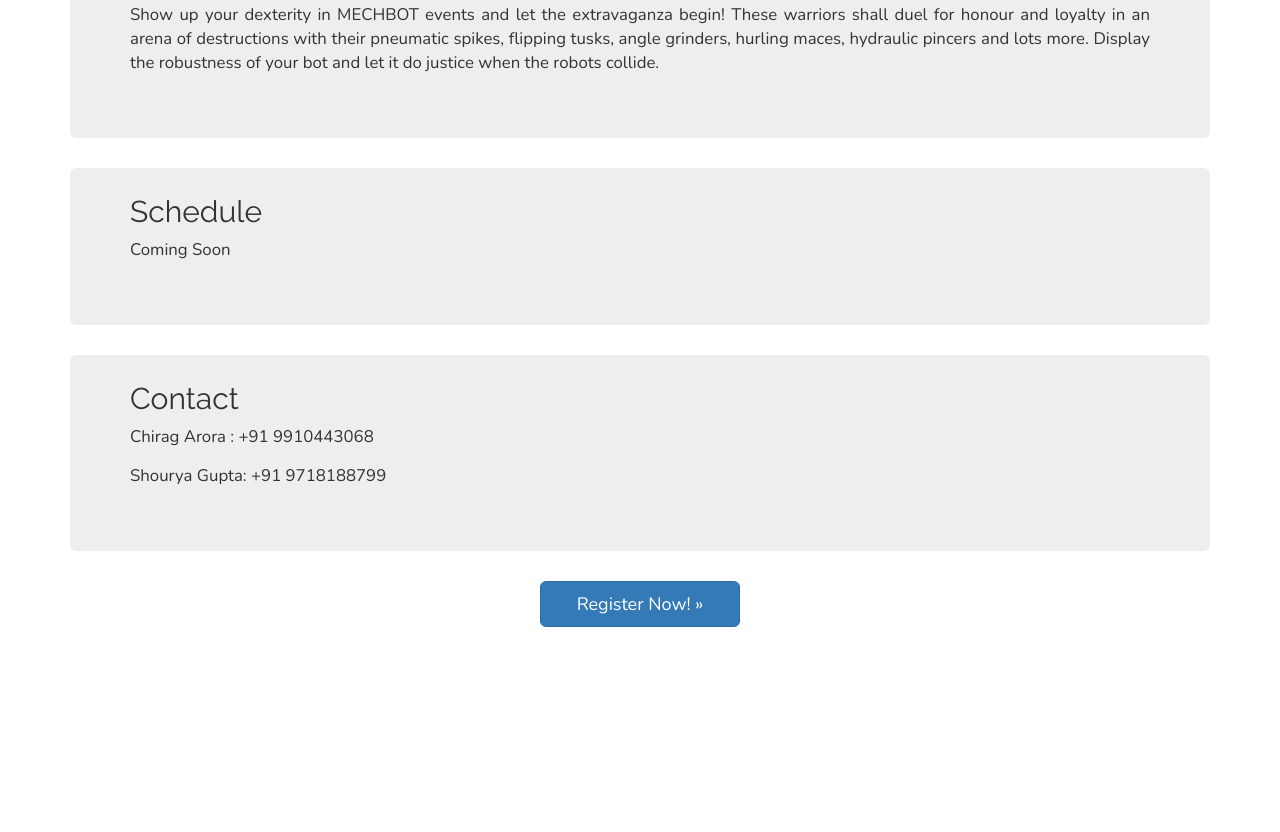
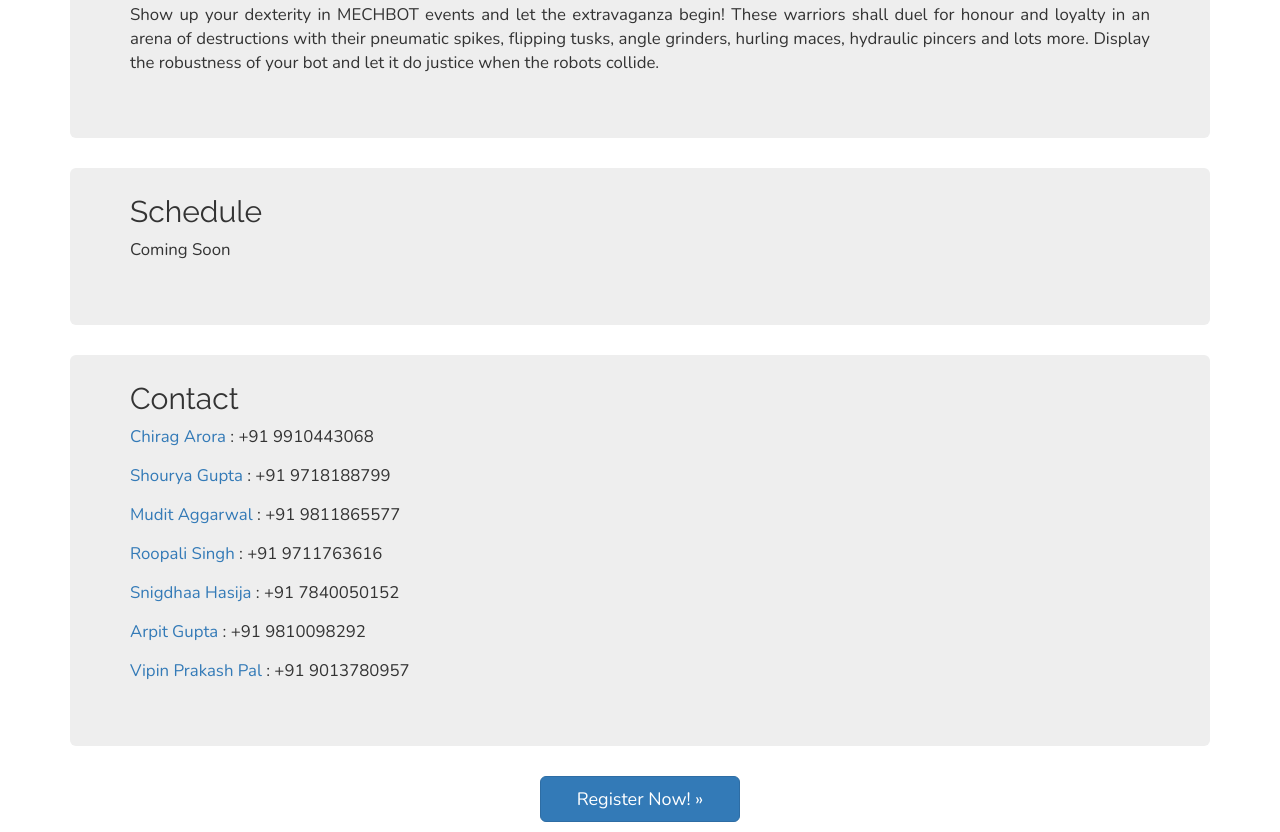
Before and after one commit to oasis9594/Troika-2016, a plain HTML site: page events/hardware/radix.html in a window 1280 px wide. Shown: the part 510-1342 px from the top of the page. Before the commit the page ends 1147 px from the top, so only its background shows below. Drawn offline with nearby package versions, Linux system fonts and the light colour scheme.

Commit message:
Update radix.html
Contacts updated

```diff
--- a/events/hardware/radix.html
+++ b/events/hardware/radix.html
@@ -111,8 +111,13 @@
 		</div>
 		<div class="jumbotron">
 			<h2>Contact</h2>
-			<p>Chirag Arora : +91 9910443068</p>
-			<p>Shourya Gupta: +91 9718188799</p>
+            <p><a href="mailto:chirag.pro9@gmail.com">Chirag Arora</a> : +91 9910443068</p>
+              <p><a href="mailto:shourya.gupta.247@gmail.com">Shourya Gupta</a> : +91 9718188799</p>
+                <p><a href="mailto:mdta_2294@yahoo.com">Mudit Aggarwal</a> : +91 9811865577</p>
+                  <p><a href="mailto:roopali264@gmail.com">Roopali Singh</a> : +91 9711763616</p>
+                    <p><a href="mailto:snigdhaa_1595@yahoo.com">Snigdhaa Hasija</a> : +91 7840050152</p>
+                      <p><a href="mailto:arpitdtu@gmail.com">Arpit Gupta</a> : +91 9810098292</p>
+                        <p><a href="mailto:vipinprakashpal@gmail.com">Vipin Prakash Pal</a> : +91 9013780957</p>
 		</div>
 		<p><a class="btn btn-primary btn-lg" href="../../register/" role="button">Register Now&#33; &raquo;</a></p>
 	</div>
```
